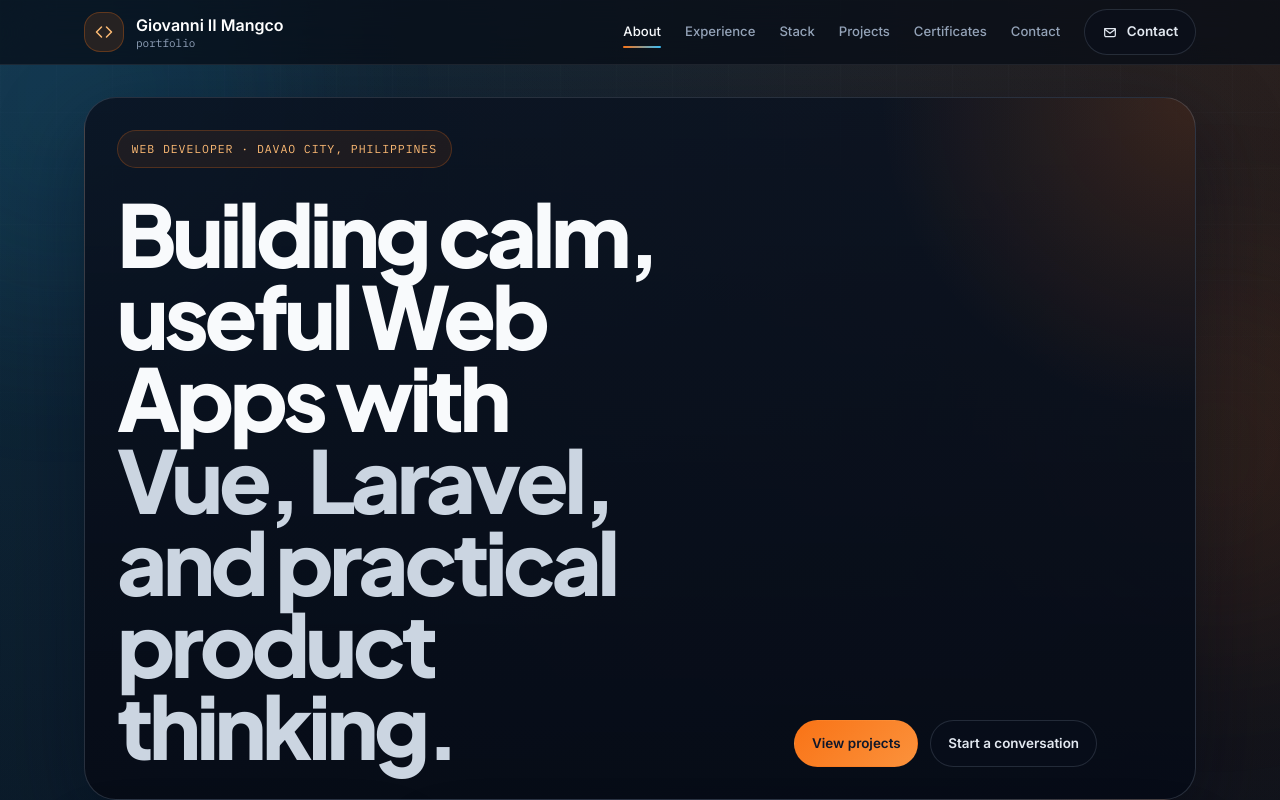
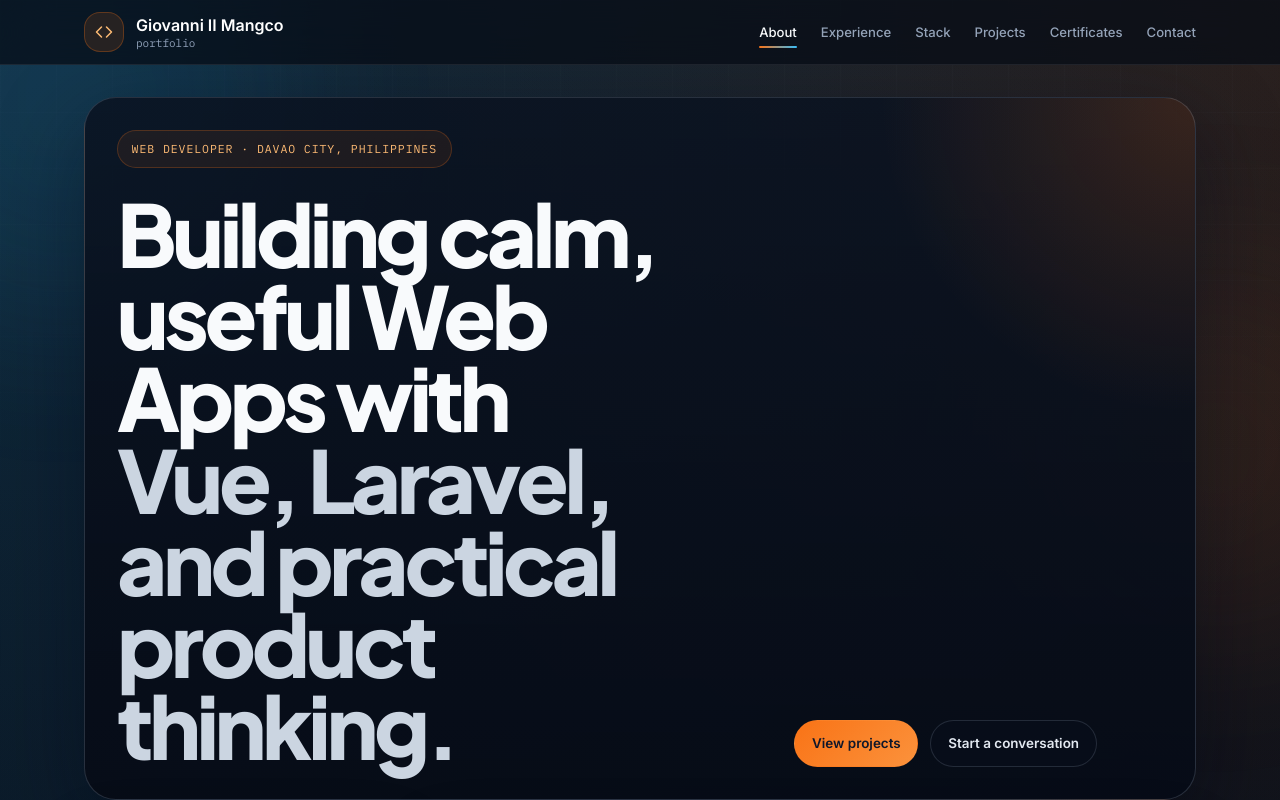
Before and after one commit to AkoSiGiyoo/portfolio, a Vue app: page / in a window 1280 px wide. Shown: the top 800 px of the page. Built offline with nearby package versions, Linux system fonts and the light colour scheme.

Commit message:
Updated UI

```diff
--- a/src/components/NavBar.vue
+++ b/src/components/NavBar.vue
@@ -26,10 +26,6 @@
           {{ link.label }}
         </a>
 
-        <a href="#contact" class="btn btn-outline text-xs" @click.prevent="scrollTo('contact')">
-          <AppIcon name="mail" class="w-4 h-4" />
-          Contact
-        </a>
       </div>
 
       <button
```
